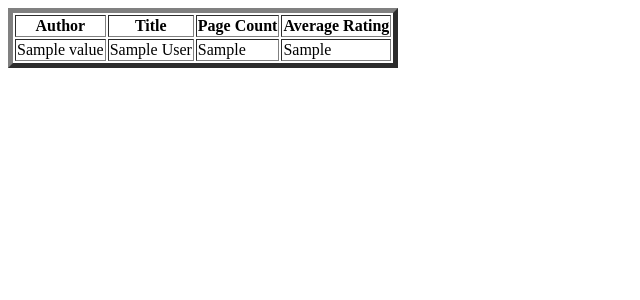
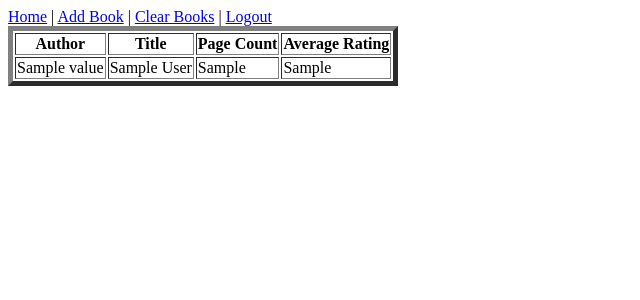
Before and after one commit to GCollado/IS211_Final_Project-Book_Catalogue, a Flask app: template templates/navbar.html in a window 1280 px wide. Shown: the top 300 px of the page, without its empty margins (0-640 px from the left). Run offline with Flask 2, Linux system fonts and the light colour scheme; the template is opened without the code that fills it: most values are stand-ins (such as "Sample title", 1, 10 or a date in 2020).

Commit message:
Added navigational links

```diff
--- a/templates/dashboard.html
+++ b/templates/dashboard.html
@@ -1,7 +1,7 @@
 <!DOCTYPE html>
 <html lang="en">
     <head>
-        <meta charset="UTF-8">
+         <meta charset="UTF-8">
         {% for user in users %}
             {% for  key, value in user.items() %}
                 {% if value.username == request.form['username'] %}
@@ -10,8 +10,16 @@
                 {% endif %}
             {% endfor %}
         {% endfor %}
+
     </head>
+
     <body>
+        {% block content %}
+        <a href="{{ url_for('add_book') }}">Add Book</a> |
+        <a href="{{ url_for('clear_books') }}">Clear Books</a> |
+        <a href="{{ url_for('logout') }}">Logout</a>
+        {% endblock %}
+
         <table border = 5>
             <tr>
                 <th>Author</th>
```
